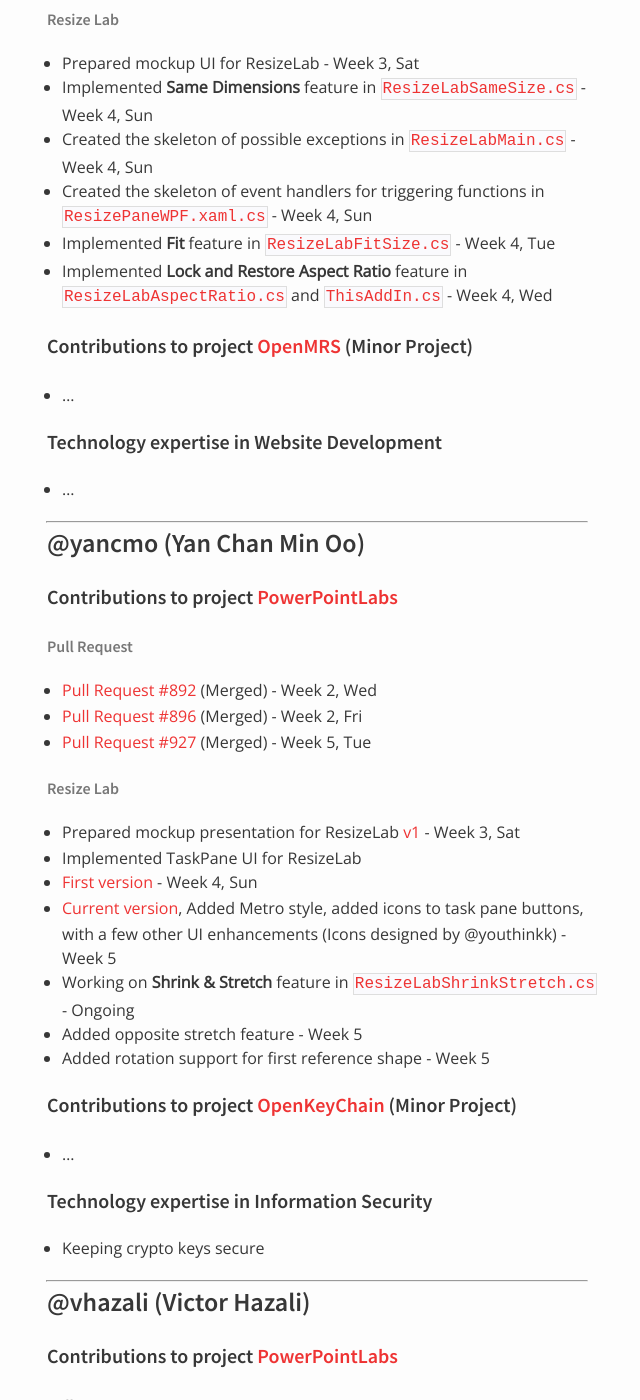
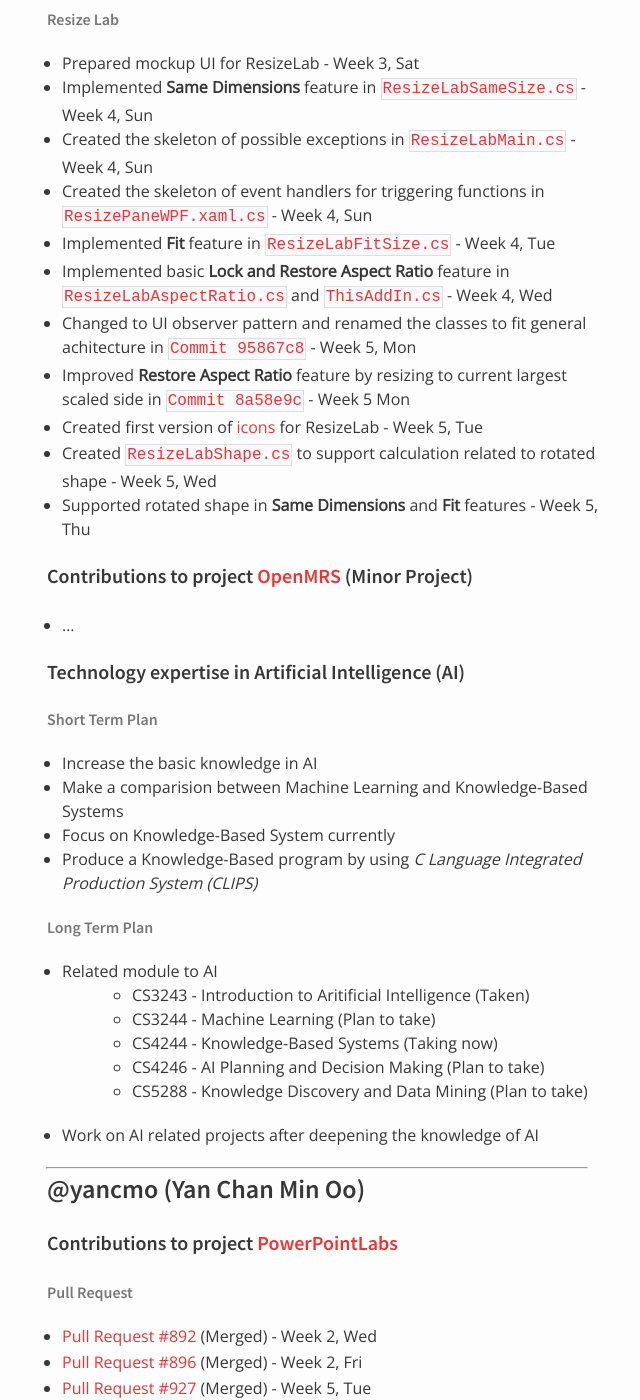
Before and after one commit to nus-oss/cs3281-AY1516S2-website, a Jekyll site: the page built from teams/powerpointlabs.md, in a window 1280 px wide and 1400 px high, scrolled down 3571 px. Shown: the whole window, without its empty margins (323-963 px from the left). Built offline with Jekyll 4.4.1, drawn with Linux system fonts in a browser that asks for light colours.

Commit message:
Update Yu Ting's progress

```diff
--- a/teams/powerpointlabs.md
+++ b/teams/powerpointlabs.md
@@ -120,13 +120,32 @@
 * Created the skeleton of possible exceptions in [`ResizeLabMain.cs`](https://github.com/nus-fboa2016-PL/PowerPointLabs/blob/8cb27511411b2cbfe58e95548f6f05bb536109a7/PowerPointLabs/PowerPointLabs/ResizeLab/ResizeLabMain.cs) - Week 4, Sun
 * Created the skeleton of event handlers for triggering functions in [`ResizePaneWPF.xaml.cs`](https://github.com/nus-fboa2016-PL/PowerPointLabs/blob/86507fcc388b92fa8e7ab212196d156d842e110d/PowerPointLabs/PowerPointLabs/ResizeLab/ResizePaneWPF.xaml.cs) - Week 4, Sun
 * Implemented **Fit** feature in [`ResizeLabFitSize.cs`](https://github.com/nus-fboa2016-PL/PowerPointLabs/blob/547172b4d74e05a6fad4d2ab72ccb0b20317303f/PowerPointLabs/PowerPointLabs/ResizeLab/ResizeLabFitSize.cs) - Week 4, Tue
-* Implemented **Lock and Restore Aspect Ratio** feature in [`ResizeLabAspectRatio.cs`](https://github.com/nus-fboa2016-PL/PowerPointLabs/blob/d461f3429149ab29b9670bf711fdf2e4c4a766d4/PowerPointLabs/PowerPointLabs/ResizeLab/ResizeLabAspectRatio.cs) and [`ThisAddIn.cs`](https://github.com/nus-fboa2016-PL/PowerPointLabs/blob/bb0aae956a344c7e4c5084967367e4d708c157a0/PowerPointLabs/PowerPointLabs/ThisAddIn.cs) - Week 4, Wed
+* Implemented basic **Lock and Restore Aspect Ratio** feature in [`ResizeLabAspectRatio.cs`](https://github.com/nus-fboa2016-PL/PowerPointLabs/blob/d461f3429149ab29b9670bf711fdf2e4c4a766d4/PowerPointLabs/PowerPointLabs/ResizeLab/ResizeLabAspectRatio.cs) and [`ThisAddIn.cs`](https://github.com/nus-fboa2016-PL/PowerPointLabs/blob/bb0aae956a344c7e4c5084967367e4d708c157a0/PowerPointLabs/PowerPointLabs/ThisAddIn.cs) - Week 4, Wed
+* Changed to UI observer pattern and renamed the classes to fit general achitecture in [`Commit 95867c8`](https://github.com/nus-fboa2016-PL/PowerPointLabs/commit/fd7a4001511c44314d026ec13c218b369d102d9c) - Week 5, Mon
+* Improved **Restore Aspect Ratio** feature by resizing to current largest scaled side in [`Commit 8a58e9c`](https://github.com/nus-fboa2016-PL/PowerPointLabs/commit/e6dba91bdcbacfcd5476178ed434af507d17ee0d) - Week 5 Mon
+* Created first version of [icons](https://github.com/nus-fboa2016-PL/PowerPointLabs/issues/10) for ResizeLab - Week 5, Tue
+* Created [`ResizeLabShape.cs`](https://github.com/nus-fboa2016-PL/PowerPointLabs/blob/ab2d1ffcaf3edce42f88e601c7cbdc7b6ce84485/PowerPointLabs/PowerPointLabs/ResizeLab/ResizeLabShape.cs) to support calculation related to rotated shape - Week 5, Wed
+* Supported rotated shape in **Same Dimensions** and **Fit** features - Week 5, Thu
 
 #### Contributions to project [OpenMRS](http://openmrs.org/) (Minor Project)
  * ...
 
-#### Technology expertise in Website Development
- * ...
+#### Technology expertise in Artificial Intelligence (AI)
+
+###### Short Term Plan
+* Increase the basic knowledge in AI
+* Make a comparision between Machine Learning and Knowledge-Based Systems
+* Focus on Knowledge-Based System currently
+* Produce a Knowledge-Based program by using *C Language Integrated Production System (CLIPS)*
+
+###### Long Term Plan
+* Related module to AI
+  * CS3243 - Introduction to Aritificial Intelligence (Taken)
+  * CS3244 - Machine Learning (Plan to take)
+  * CS4244 - Knowledge-Based Systems (Taking now)
+  * CS4246 - AI Planning and Decision Making (Plan to take)
+  * CS5288 - Knowledge Discovery and Data Mining (Plan to take)
+* Work on AI related projects after deepening the knowledge of AI
 
 ---
 
```
